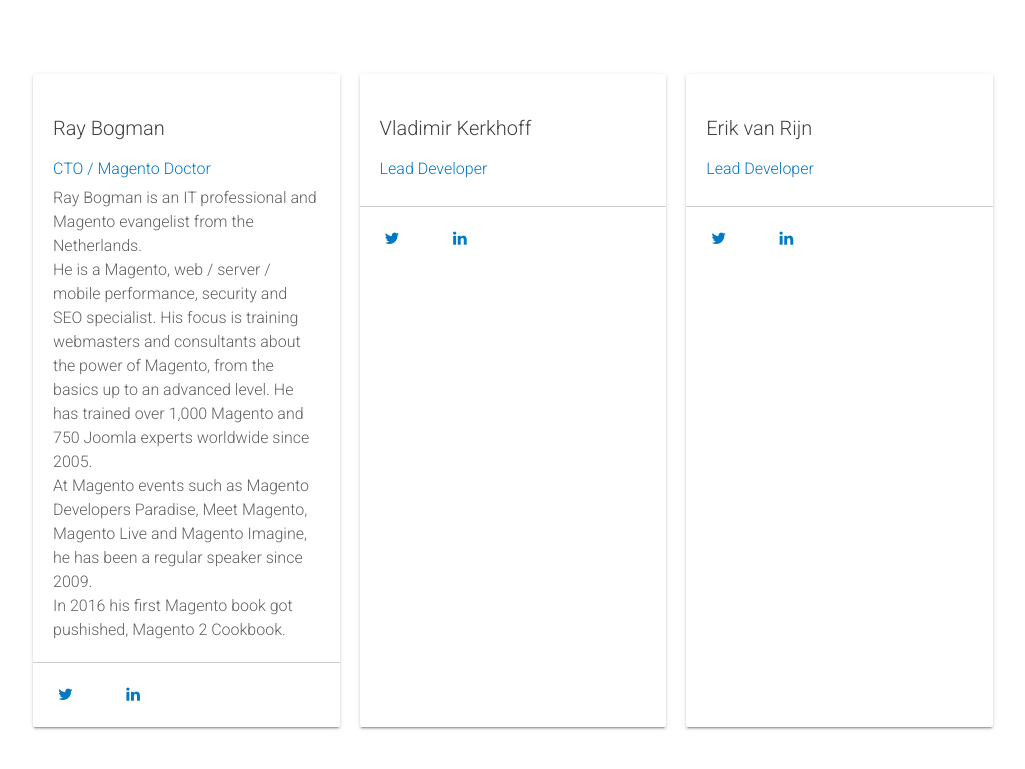
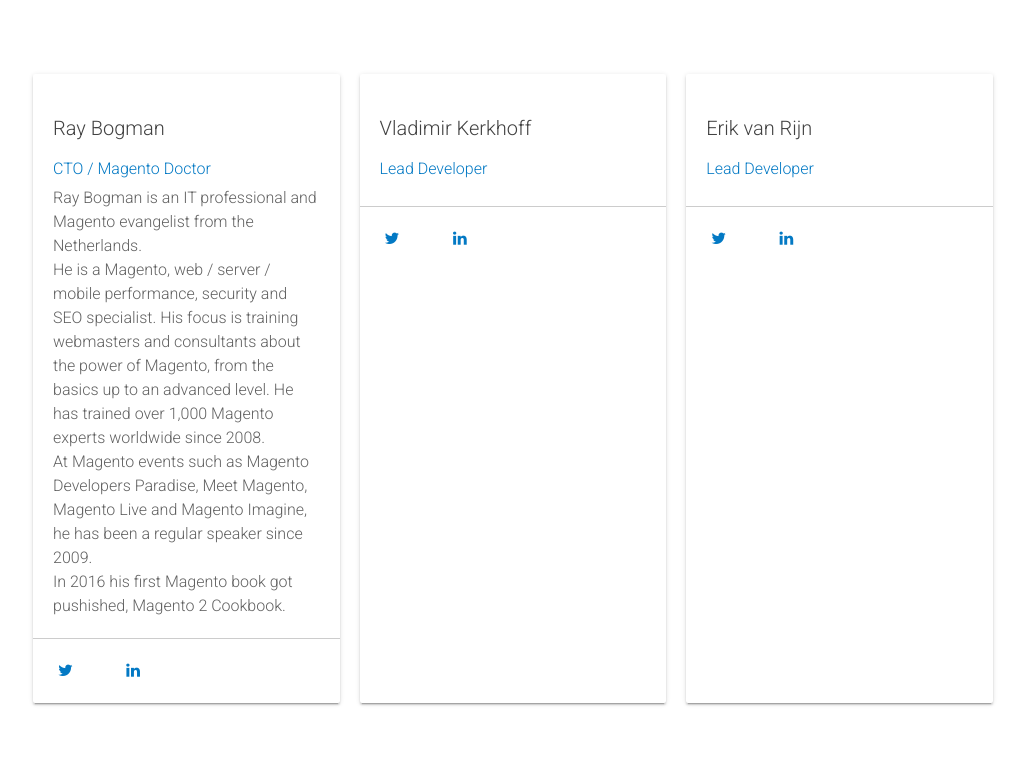
Before and after one commit to mage-acadamy/mage-acadamy.github.io, a Jekyll site: the page built from index.html, in a window 1280 px wide and 900 px high, scrolled down 2916 px. Shown: the top 769 px of the window, without its empty margins (127-1152 px from the left). Built offline with Jekyll 4.4.1, drawn with Linux system fonts in a browser that asks for light colours; nearby versions of some CDN libraries; comment, search, counter and statistics services are not loaded.

Commit message:
fune tuning bio text

```diff
--- a/_data/people.yml
+++ b/_data/people.yml
@@ -1,7 +1,7 @@
 - name: Ray Bogman
   pic: ray-bogman
   position: CTO / Magento Doctor
-  description: "Ray Bogman is an IT professional and Magento evangelist from the Netherlands.</p><p>He is a Magento, web / server / mobile performance, security and SEO specialist. His focus is training webmasters and consultants about the power of Magento, from the basics up to an advanced level. He has trained over 1,000 Magento and 750 Joomla experts worldwide since 2005.</p><p>At Magento events such as Magento Developers Paradise, Meet Magento, Magento Live and Magento Imagine, he has been a regular speaker since 2009.</p><p>In 2016 his first Magento book got pushished, Magento 2 Cookbook."
+  description: "Ray Bogman is an IT professional and Magento evangelist from the Netherlands.</p><p>He is a Magento, web / server / mobile performance, security and SEO specialist. His focus is training webmasters and consultants about the power of Magento, from the basics up to an advanced level. He has trained over 1,000 Magento experts worldwide since 2008.</p><p>At Magento events such as Magento Developers Paradise, Meet Magento, Magento Live and Magento Imagine, he has been a regular speaker since 2009.</p><p>In 2016 his first Magento book got pushished, Magento 2 Cookbook."
   height: 297
   width: 297
   social:
```
